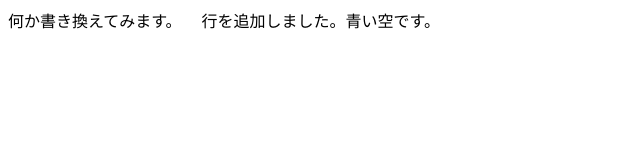
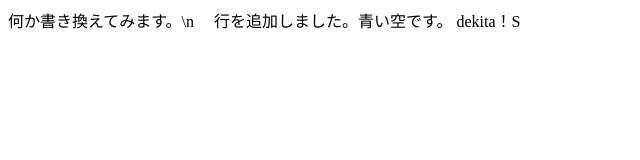
Before and after one commit to tooDM-0202/241205183_git_workshop, a plain HTML site: page index.html in a window 1280 px wide. Shown: the whole page, without its empty margins (0-640 px from the left). Drawn offline with Linux system fonts and the light colour scheme.

Commit message:
Update index.html

```diff
--- a/index.html
+++ b/index.html
@@ -1,11 +1,16 @@
 <!doctype html>
 <html lang="ja">
+
 <head>
   <meta charset="utf-8">
   <title>タイトル</title>
 </head>
+
 <body>
-      何か書き換えてみます。
+  何か書き換えてみます。\n
   　行を追加しました。青い空です。
+  dekita！S
+
 </body>
+
 </html>
```
Lines whose indentation alone changed are shown as unchanged.
